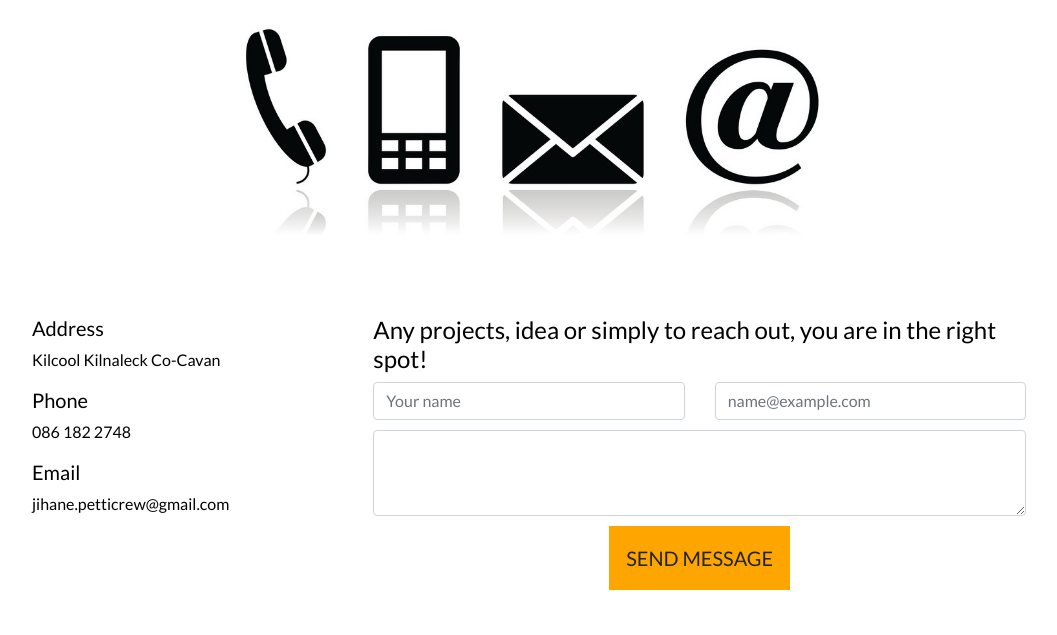
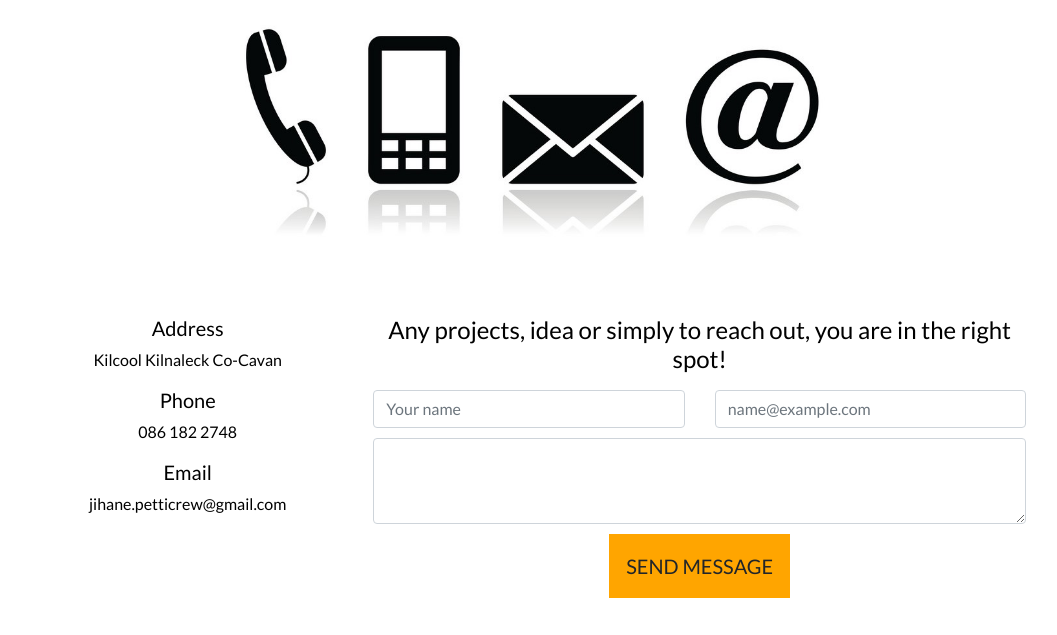
Before and after one commit to JihanePett/web-development, a Django app: page /contact/ in a window 1280 px wide. Shown: the part 165-800 px from the top of the page, without its empty margins (111-1168 px from the left). Run offline with Django 3.2, Linux system fonts and the light colour scheme; some libraries are stand-ins or nearby versions.

Commit message:
code refactoring

```diff
--- a/home/templates/home/contact.html
+++ b/home/templates/home/contact.html
@@ -26,8 +26,8 @@
             </div>
         {% else %}
             <div class="container container-contact">
-                <div class="row">
-                    <div class="col-6 col-md-4">
+                <div class="row text-center">
+                    <div class="col-md-4 col-sm-8">
                         <div class="contact-info text-black">
                             <h5>Address</h5>
                             <p>Kilcool Kilnaleck Co-Cavan</p>
@@ -37,7 +37,7 @@
                             <p>jihane.petticrew@gmail.com</p>
                         </div>
                     </div>
-                    <div class="col-6 col-md-8">
+                    <div class="col-md-8 col-sm-8">
                         <div class="contact-form text-black">
                             <div class="section-heading">
                                 <h4>Any projects, idea or simply to reach out, you are in the right spot!
@@ -46,14 +46,14 @@
                             <form action="{% url 'contact' %}" method="post">
                                 {% csrf_token %}
                                 <div class="row">
-                                    <div class="col-lg-6">
+                                    <div class="col-lg-6 mt-2">
                                         <input type="text" class="form-control mb-30" placeholder="Your name" name="message-name"></div>
-                                        <div class="col-lg-6">
+                                        <div class="col-lg-6 mt-2">
                                             <input type="email" class="form-control" id="exampleFormControlInput1" placeholder="name@example.com" name="message-mail"></div>
                                             <div class="col-12 contact-message">
                                                 <textarea class="form-control" id="exampleFormControlTextarea1" rows="3" name="message"></textarea>
                                             </div>
-                                            <div class="col-12 text-center">
+                                            <div class="col-12 text-center mb-2">
                                                 <button type="submit" class="submit-button btn btn-lg rounded-0 text-uppercase py-3">Send Message</button>
                                             </div>
                                         </div>
```
Also changed, not shown: home/templates/home/index.html (+5 -5 lines).
